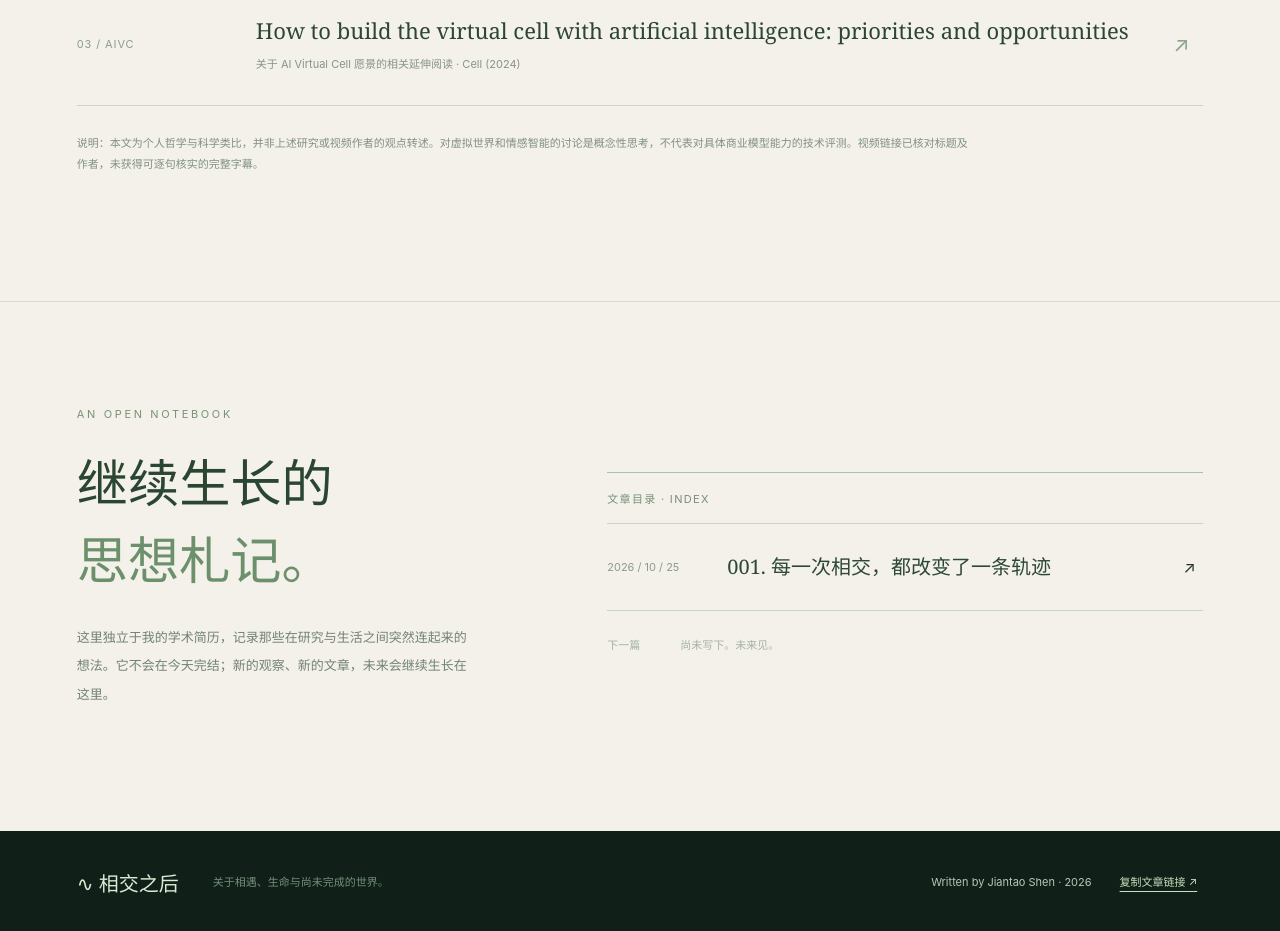
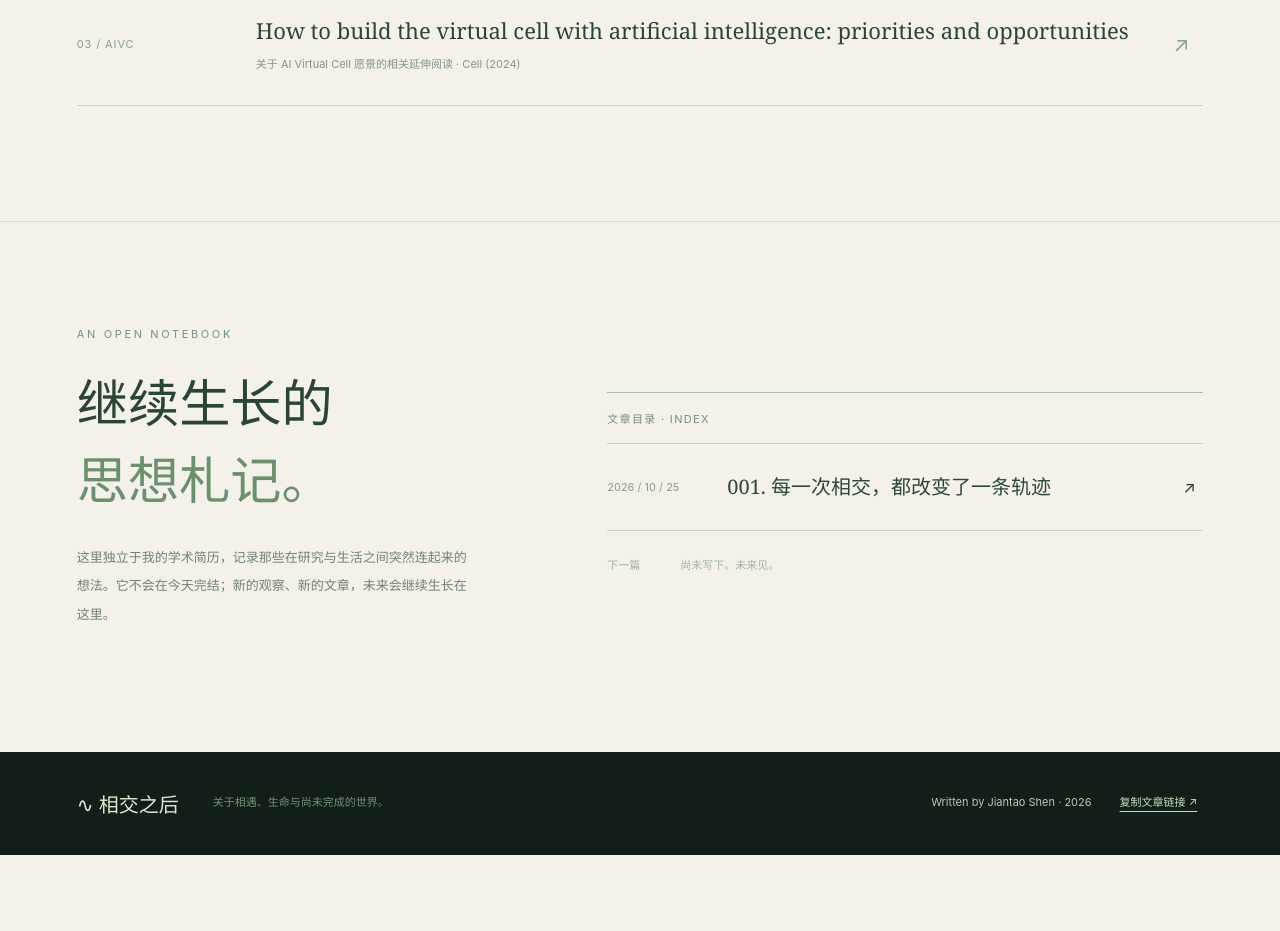
Before and after one commit to jiantaoShen12/Musings, a plain HTML site: page index.html in a window 1280 px wide. Shown: the part 7260-8191 px from the top of the page. After the commit the page ends 8115 px from the top, so only its background shows below. Drawn offline with Linux system fonts and the light colour scheme.

Commit message:
Update index.html

```diff
--- a/index.html
+++ b/index.html
@@ -129,7 +129,6 @@
         <a class="reference-row" href="https://doi.org/10.1038/s41540-025-00624-9" target="_blank" rel="noopener noreferrer"><span class="ref-index">02 / REVIEW</span><span class="ref-text"><strong>Deciphering cell-fate trajectories using spatiotemporal single-cell transcriptomic data</strong><small>Zhang, Z., Wang, Z., Sun, Y., Shen, J. et al. · npj Systems Biology and Applications 12, 2 (2026) · DOI: 10.1038/s41540-025-00624-9</small></span><span class="ref-arrow">↗</span></a>
         <a class="reference-row" href="https://doi.org/10.1016/j.cell.2024.11.015" target="_blank" rel="noopener noreferrer"><span class="ref-index">03 / AIVC</span><span class="ref-text"><strong>How to build the virtual cell with artificial intelligence: priorities and opportunities</strong><small>关于 AI Virtual Cell 愿景的相关延伸阅读 · Cell (2024)</small></span><span class="ref-arrow">↗</span></a>
       </div>
-      <p class="citation-note">说明：本文为个人哲学与科学类比，并非上述研究或视频作者的观点转述。对虚拟世界和情感智能的讨论是概念性思考，不代表对具体商业模型能力的技术评测。视频链接已核对标题及作者，未获得可逐句核实的完整字幕。</p>
     </section>
 
     <section class="journal section-shell" id="journal">
```
